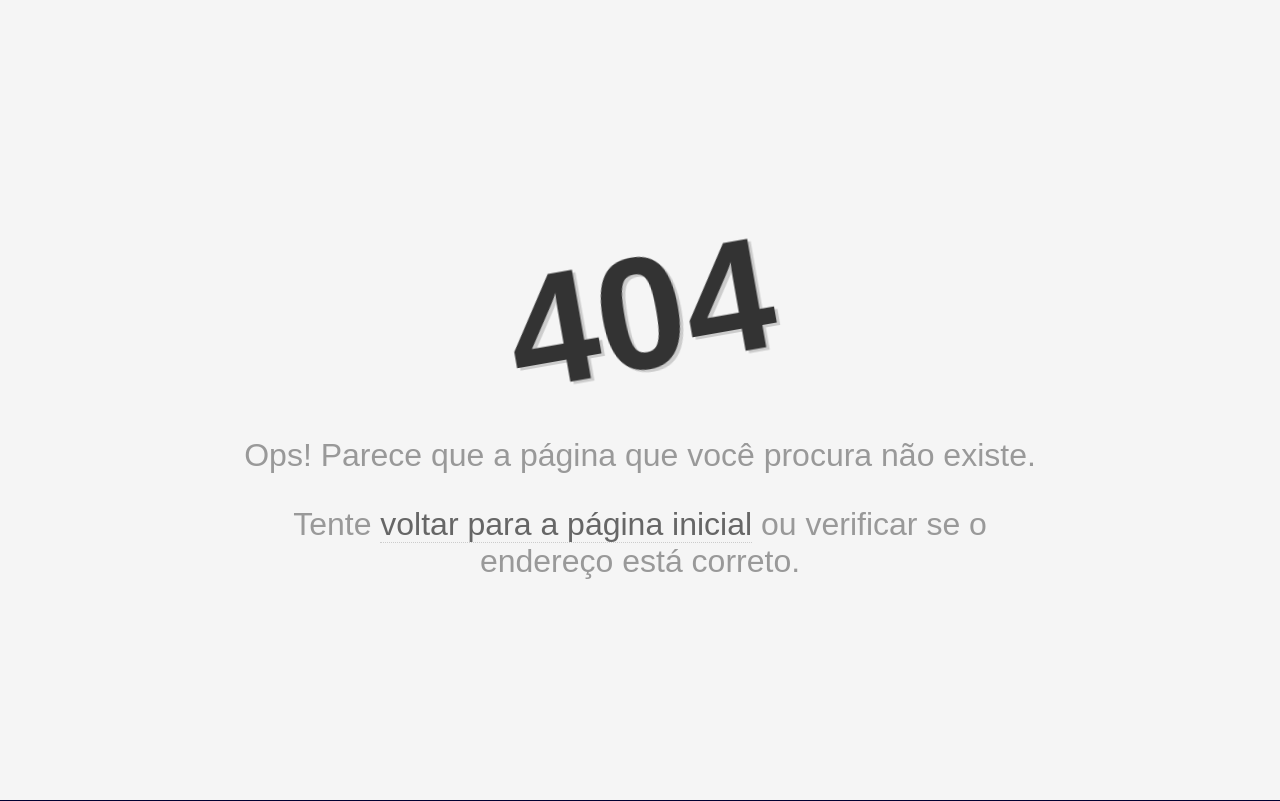
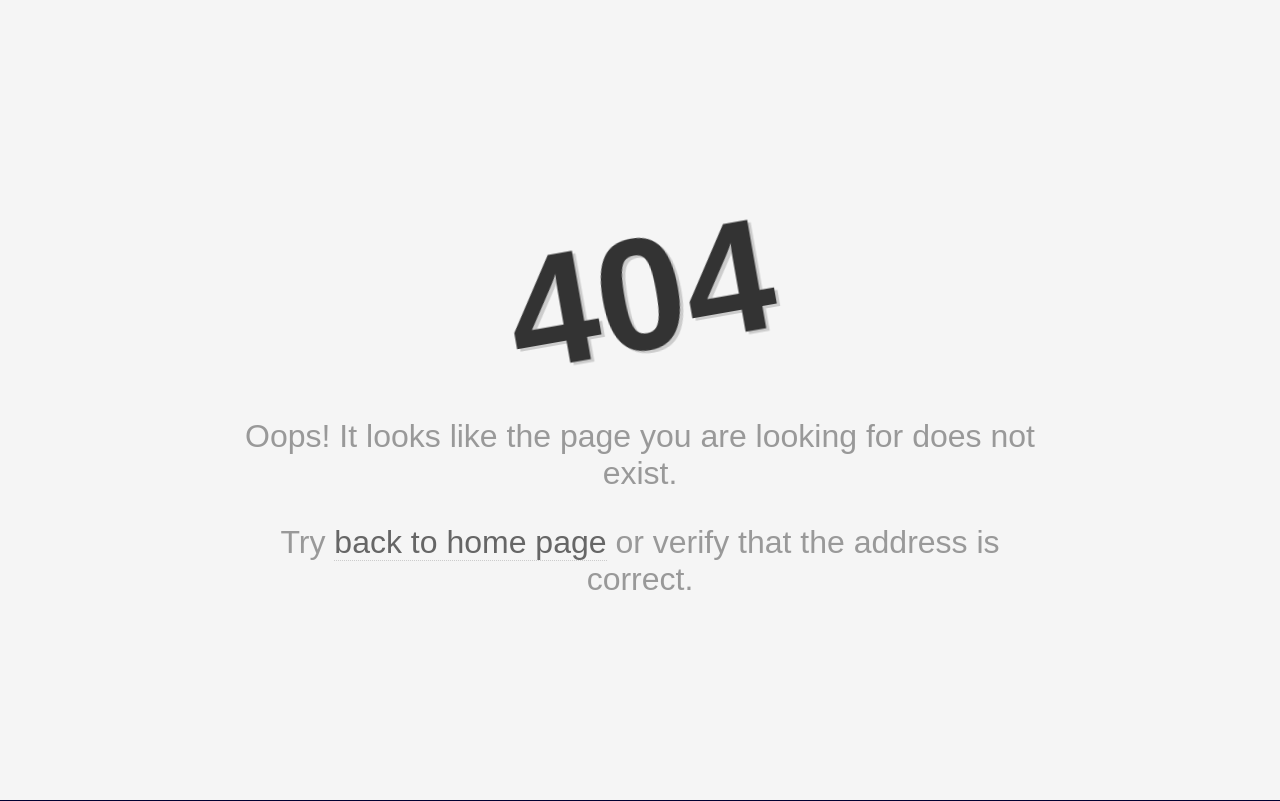
Before and after one commit to gabrielsantos969/My_portfolio, a Django app: template my_portfolio/templates/exeptions/404.html in a window 1280 px wide. Shown: the top 801 px of the page. Run offline with Django 4.2, Linux system fonts and the light colour scheme; the template is opened without the code that fills it, so the values that code supplies are empty.

Commit message:
Colocado a pagina de 404 em ingles

```diff
--- a/my_portfolio/templates/exeptions/404.html
+++ b/my_portfolio/templates/exeptions/404.html
@@ -7,7 +7,7 @@
 <link rel="stylesheet" href="{% static 'my_portfolio/css/error/404.css' %}">
   <div class="container">
     <h1>404</h1>
-    <p>Ops! Parece que a página que você procura não existe.</p>
-    <p>Tente <a href="{% url 'home' %}">voltar para a página inicial</a> ou verificar se o endereço está correto.</p>
+    <p>Oops! It looks like the page you are looking for does not exist.</p>
+    <p>Try <a href="{% url 'home' %}">back to home page</a> or verify that the address is correct.</p>
   </div>
 {% endblock %}
```
